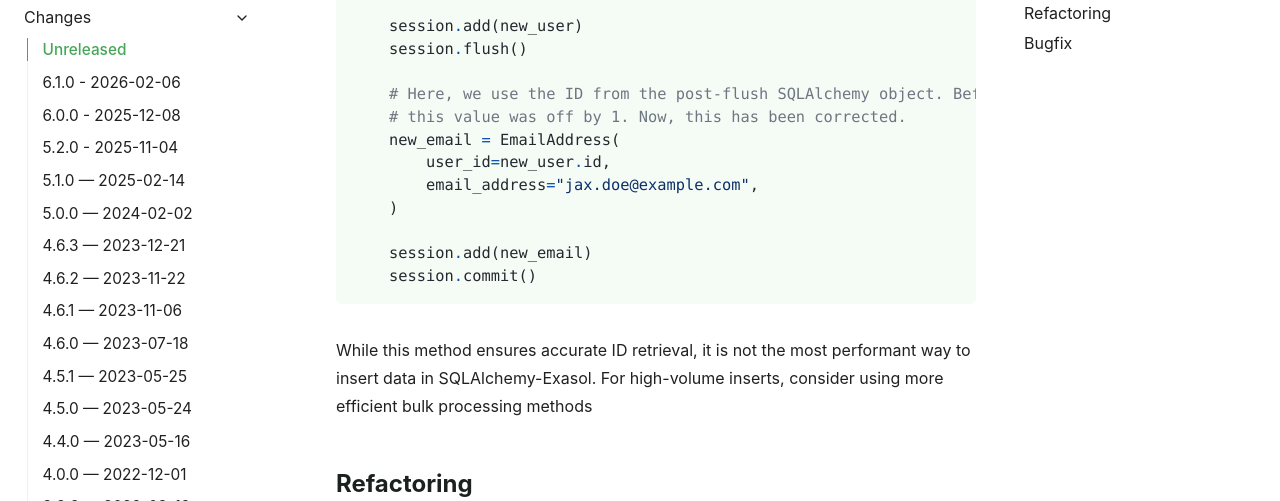
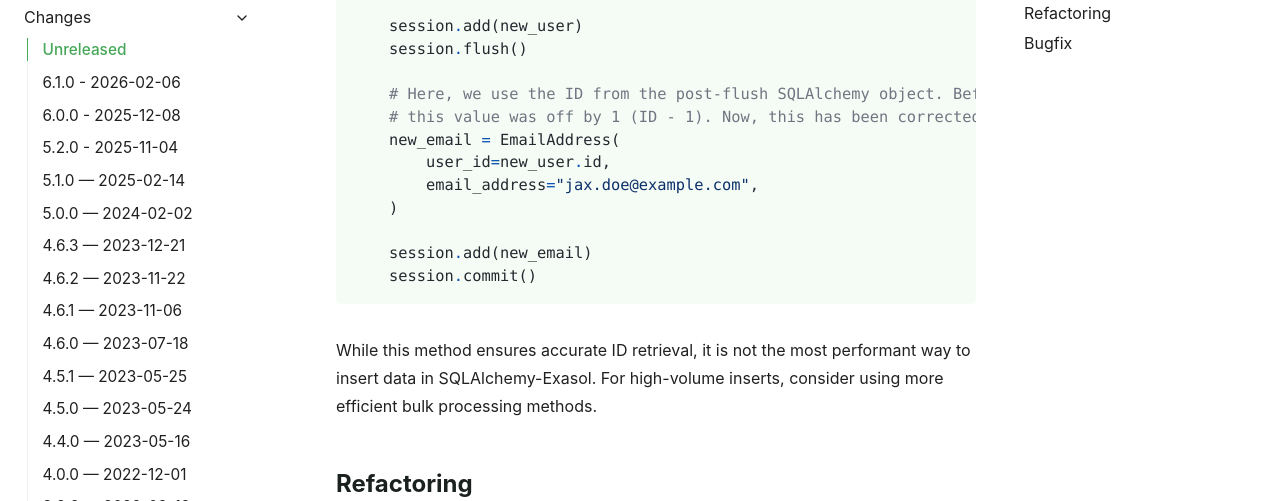
Before and after one commit to exasol/sqlalchemy-exasol, a Sphinx documentation site: the page built from doc/changes/unreleased.md, in a window 1280 px wide and 900 px high, scrolled down 441 px. Shown: the part 152-653 px from the top of the window. Built offline with Sphinx 7.4.7, drawn with Linux system fonts in a browser that asks for light colours.

Commit message:
Apply reviewer improvement & make clearer what we mean by off by 1

```diff
--- a/doc/changes/unreleased.md
+++ b/doc/changes/unreleased.md
@@ -20,7 +20,7 @@ with Session(ENGINE) as session:
     session.flush()
 
     # Here, we use the ID from the post-flush SQLAlchemy object. Before this update,
-    # this value was off by 1. Now, this has been corrected.
+    # this value was off by 1 (ID - 1). Now, this has been corrected (ID).
     new_email = EmailAddress(
         user_id=new_user.id,
         email_address="jax.doe@example.com",
@@ -32,7 +32,7 @@ with Session(ENGINE) as session:
 
 While this method ensures accurate ID retrieval, it is not the most performant way to
 insert data in SQLAlchemy-Exasol. For high-volume inserts, consider using more
-efficient bulk processing methods
+efficient bulk processing methods.
 
 ## Refactoring
 
```
